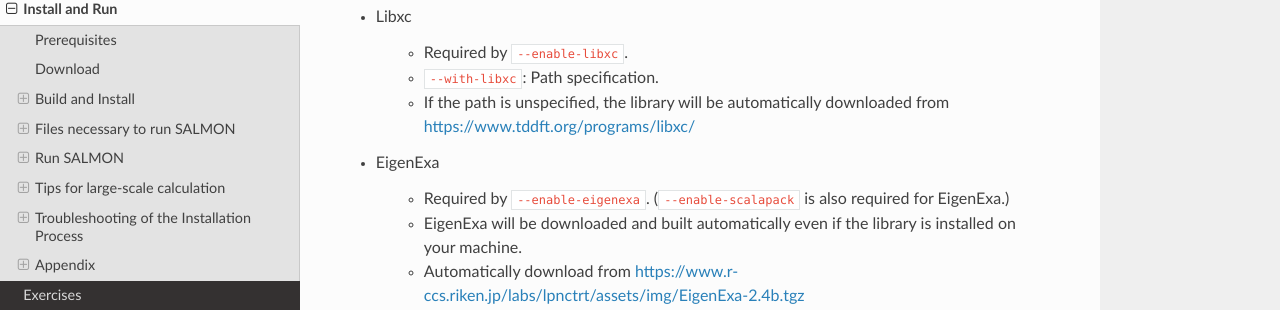
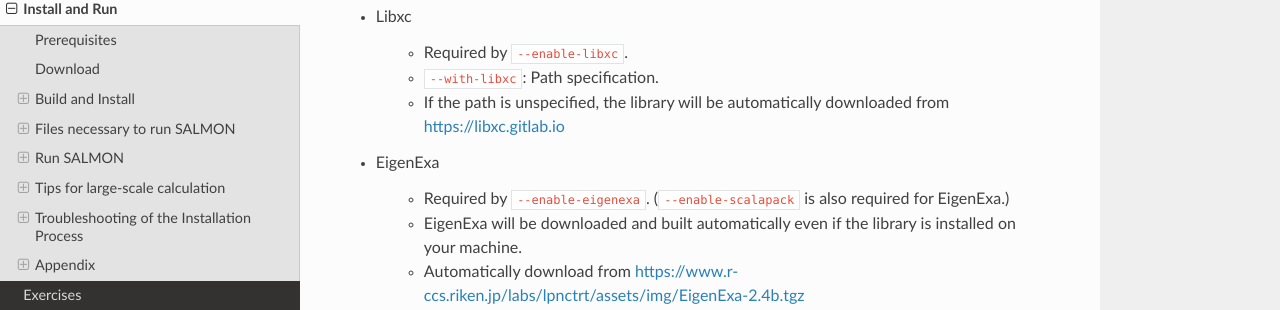
Before and after one commit to SALMON-TDDFT/SALMON-DOCS, a Sphinx documentation site: the page built from source/install_and_run.rst, in a window 1280 px wide and 900 px high, scrolled down 12860 px. Shown: the part 141-451 px from the top of the window. Built offline with Sphinx 7.4.7 and the Read the Docs theme 3.1.0, drawn with Linux system fonts in a browser that asks for light colours; formulas are drawn with MathJax 3; some of the changed lines change nothing that is shown.

Commit message:
Update install_and_run.rst

```diff
--- a/source/install_and_run.rst
+++ b/source/install_and_run.rst
@@ -587,7 +587,7 @@
 
     - Required by ``--enable-libxc``.
     - ``--with-libxc``: Path specification.
-    - If the path is unspecified, the library will be automatically downloaded from https://www.tddft.org/programs/libxc/
+    - If the path is unspecified, the library will be automatically downloaded from https://libxc.gitlab.io
 
 - EigenExa
 
```
